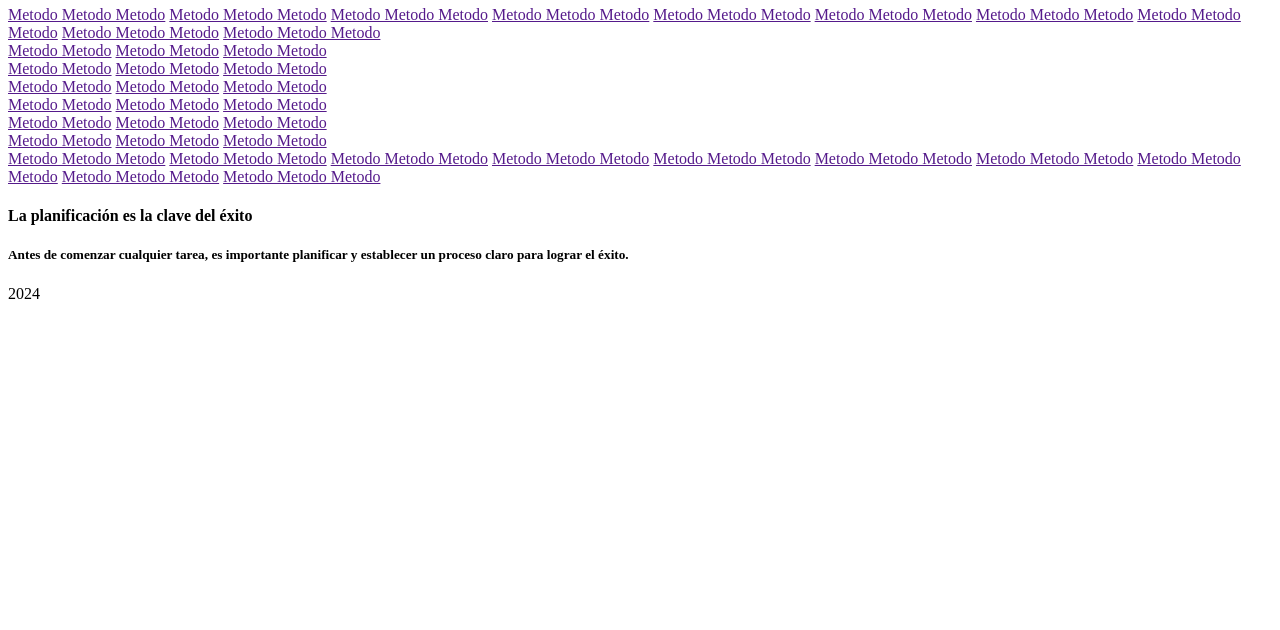
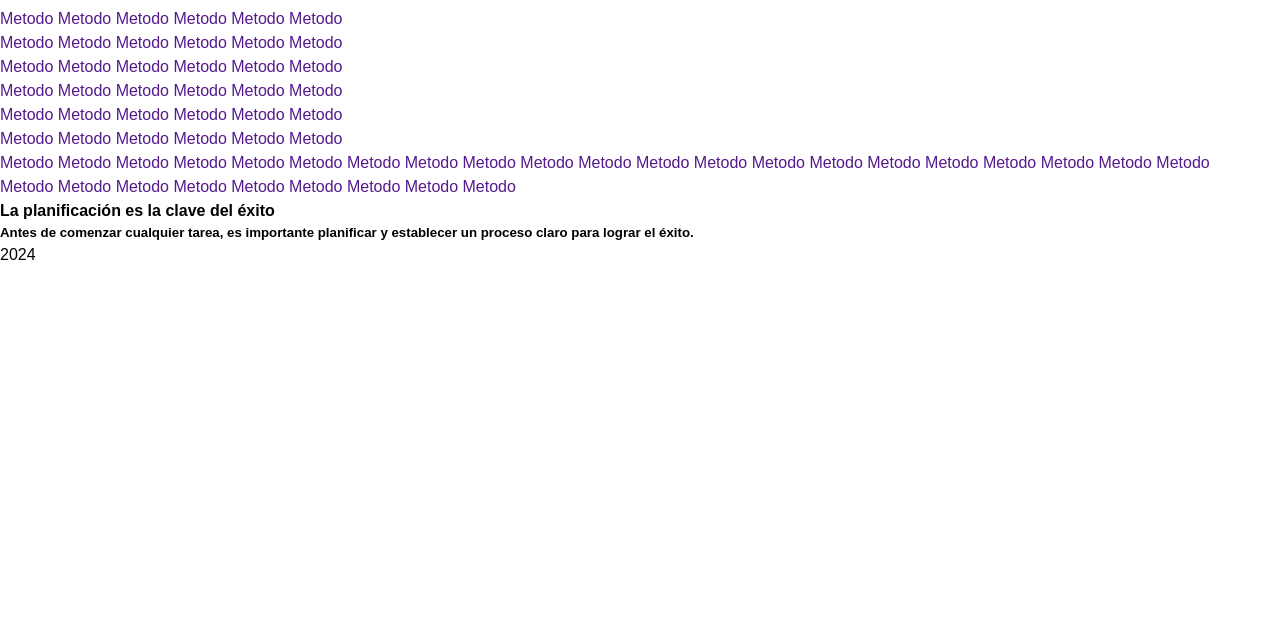
Before and after one commit to 0-sk-y/metodos, a plain HTML site: page index.html in a window 1280 px wide. Shown: the part 170-800 px from the top of the page. Drawn offline with Linux system fonts and the light colour scheme.

Commit message:
feat: :art: Enlazando los archivos css
Enlazando al archivo index.html las hojas de estilos style.css y init.css

```diff
--- a/index.html
+++ b/index.html
@@ -5,6 +5,8 @@
   <meta name="viewport" content="width=device-width, initial-scale=1.0">
   <meta name="description" content="Una interface que te ofrece un núcleo de procesamiento avanzado que puede ejecutar múltiples metodos y algoritmos al mismo tiempo.">
   <!-- CSS -->
+  <link rel="stylesheet" href="./css/style.css">
+  <link rel="stylesheet" href="./css/init.css">
   <title>CyberCore</title>
 </head>
 <body>
```
